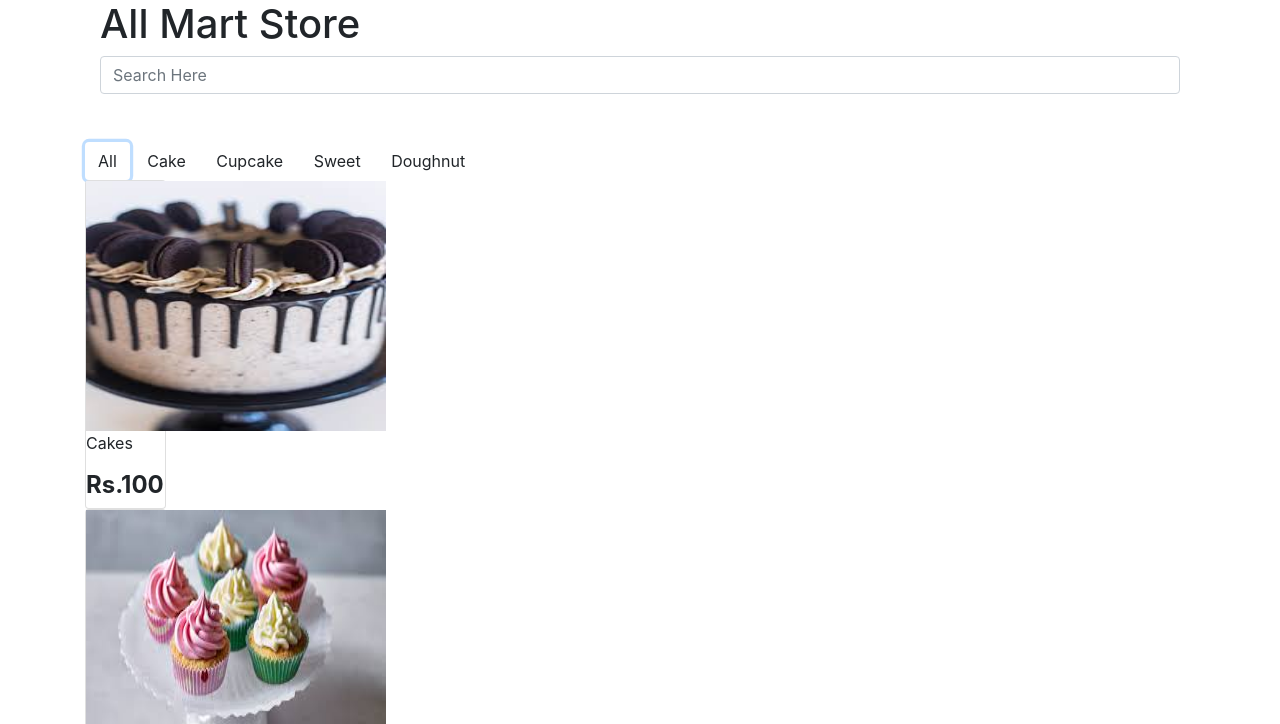
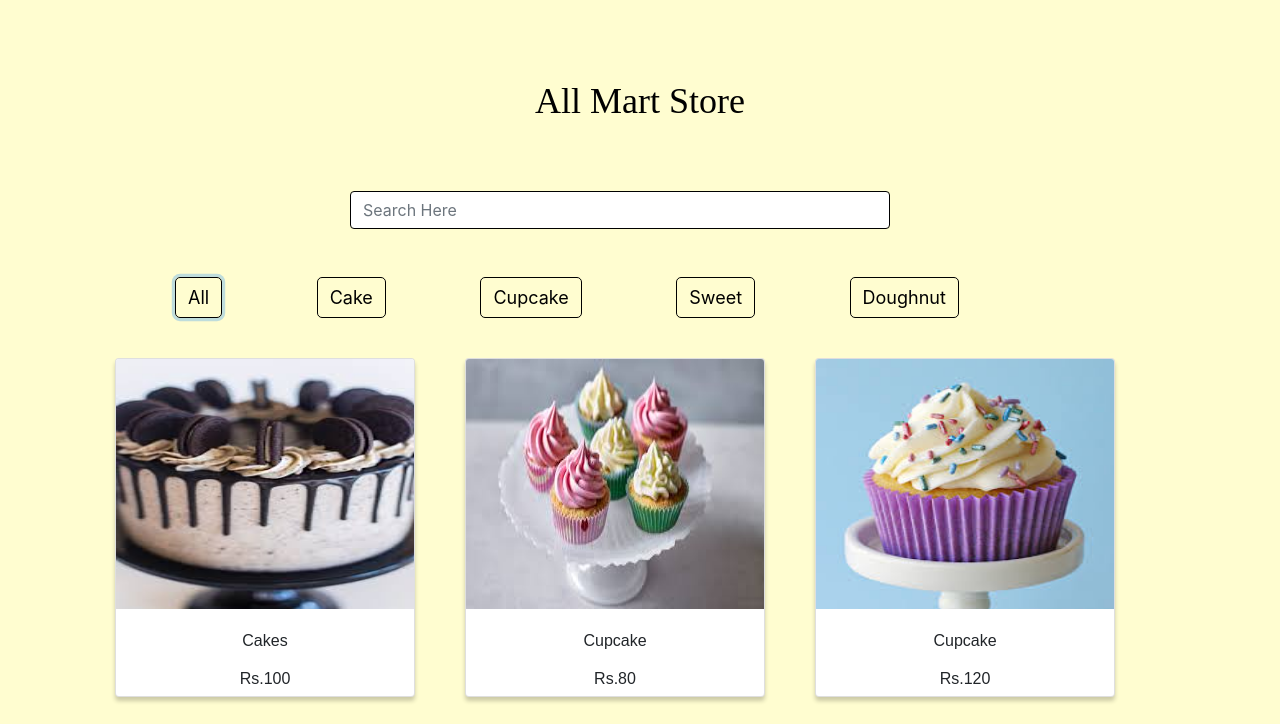
Before and after one commit to Soujanya505/Task2, a plain HTML site: page index.html in a window 1280 px wide. Both pictures are taken after a click on the button "All". Shown: the top 724 px of the page. Drawn offline with nearby package versions, Linux system fonts and the light colour scheme.

Commit message:
Update index.html

```diff
--- a/index.html
+++ b/index.html
@@ -1,17 +1,105 @@
 <!DOCTYPE html>
 <html lang="en">
 <head>
-    <meta charset="UTF-8">
-    <meta name="viewport" content="width=device-width, initial-scale=1.0">
-    <link rel="stylesheet" href="style.css">
     <link href="https://stackpath.bootstrapcdn.com/bootstrap/4.4.1/css/bootstrap.min.css" rel="stylesheet">
     <script src="https://code.jquery.com/jquery-3.5.1.min.js"></script>
-    <script src="https://stackpath.bootstrapcdn.com/bootstrap/4.3.1/js/bootstrap.min.js"></script>
-    <script src="https://ajax.googleapis.com/ajax/libs/jquery/3.4.1/jquery.min.js"></script>
-    <script src="https://maxcdn.bootstrapcdn.com/bootstrap/3.3.0/js/bootstrap.min.js"></script>
-    <script src="https://code.jquery.com/jquery-1.11.1.min.js"></script>
-    <script src="https://maxcdn.bootstrapcdn.com/bootstrap/3.4.1/js/bootstrap.min.js"></script>
   </head>
+  <style>
+#myinput {
+  margin-left:250px;
+  width: 50%;
+  font-size: 16px;
+  border: 1px solid #000000;
+}
+body{
+background-color:#FFFDD0;
+overflow: scroll;
+overflow-x: hidden;
+}
+::-webkit-scrollbar {
+    width: 0;
+    background: transparent;
+}
+p{
+margin-top:20px;
+text-align:center;
+font-family:Arial;
+font-weight:400;
+}
+h4{
+text-align:center;
+font-family:Arial;
+font-size: 16px;
+font-weight:100;
+}
+#portfolio {
+    padding: 40px;
+    margin: 0 auto;
+}
+.card{
+   box-shadow: 0 4px 4px rgb(0,0,0,0.2);
+   transition: 0.9s;
+   width:300px;
+   overflow: hidden;
+   margin: 0 auto;
+}
+.card img {
+        width: 50%;
+        transition: 1.9s all ease-in-out;
+    }
+ .card:hover img {
+        transform: scale(1.1);
+    }
+.column {
+  float: left;
+  width: 33.3;
+  padding: 0 10px;
+}
+.row {
+    margin: 0 -5px;
+    display: flex;
+    justify-content: center;
+}
+.gallery-title
+{
+    font-size: 36px;
+    color: #000000;
+    text-align: center;
+    font-weight: 500;
+    padding: 40px 20px 60px;
+    font-family:Italic;
+}
+.filter-button
+{
+    font-size: 18px;
+    border: 1px solid #000000;
+    border-radius: 5px;
+    text-align: center;
+    color: #000000;
+    margin-bottom: 40px;
+    margin-left: 90px;
+
+}
+.filter-button:hover
+{
+    font-size: 18px;
+    border: 1px solid #000000;
+    border-radius: 5px;
+    text-align: center;
+    color: #c91ad6;
+    background-color: #000000;
+    margin-bottom: 40px;
+    margin-left: 90px;
+}
+.port-image
+{
+    width: 100%;
+}
+.gallery_product
+{
+    margin-bottom: 30px;
+}
+  </style>
 <body>
     <section id="portfolio">
         <div class="container">
@@ -29,7 +117,6 @@
             <div class="row">
             <div class="column">
             <div class="portfolio-container" id="card">
-
                 <div class="column">
                 <div class="gallery_product col-md-4 filter cake">
                 <div class="card" id="card">
@@ -49,21 +136,16 @@
                 </div>
                 </div>
                 </div>
-
                 <div class="column">
-
                 <div class="gallery_product col-md-4 filter cupcake">
                 <div class="card" id="card">
                     <img src="3.jpg" style="width:300px; height:250px;">
-
                     <p>Cupcake</p>
                     <h4><b>Rs.120</b></h4>
                 </div>
                 </div>
                 </div>
-
                 <div class="column">
-
                 <div class="gallery_product col-md-4 filter cake">
                 <div class="card" id="card">
                     <img src="2.jpg" style="width:300px; height:250px;">
@@ -72,9 +154,7 @@
                 </div>
                 </div>
                 </div>
-
                 <div class="column">
-
                 <div class="gallery_product col-md-4 filter sweet">
                 <div class="card" id="card">
                     <img src="5.jpg" style="width:300px; height:250px;">
@@ -83,10 +163,7 @@
                 </div>
                 </div>
                 </div>
-
                 <div class="column">
-
-
                 <div class="gallery_product col-md-4 filter doughnut">
                 <div class="card" id="card">
                     <img src="6.jpg" style="width:300px; height:250px;">
@@ -96,15 +173,38 @@
                 </div>
                 </div>
                 </div>
-
             </div>
         </div>
       </div>
 </section>
+<script>
+    $(document).ready(function(){
+		$("#myinput").on("keyup",function(){
+		var value = $(this).val().toLowerCase();
+		$("#card div").filter(function(){
+		$(this).toggle($(this).text().toLowerCase().indexOf(value) > -1);
 
-<script src="script.js"></script>
-
-
-
+		});
+	});
+		});
+       $(document).ready(function(){
+    $(".filter-button").click(function(){
+        var value = $(this).attr('data-filter');
+        if(value == "all")
+        {
+            $('.filter').show('1000');
+        }
+        else
+        {
+            $(".filter").not('.'+value).hide('3000');
+            $('.filter').filter('.'+value).show('3000');
+        }
+    });
+    if ($(".filter-button").removeClass("active")) {
+$(this).removeClass("active");
+}
+$(this).addClass("active");
+});
+</script>
 </body>
 </html>
```
